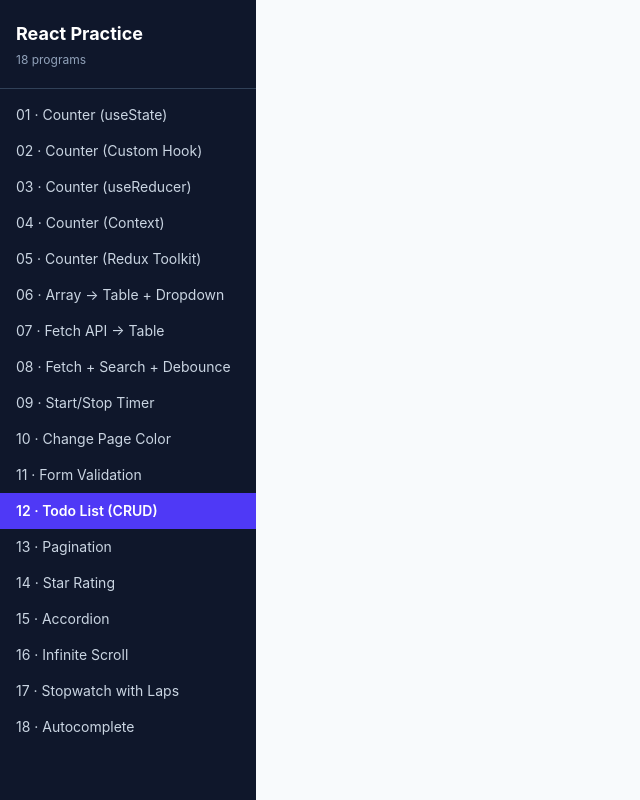
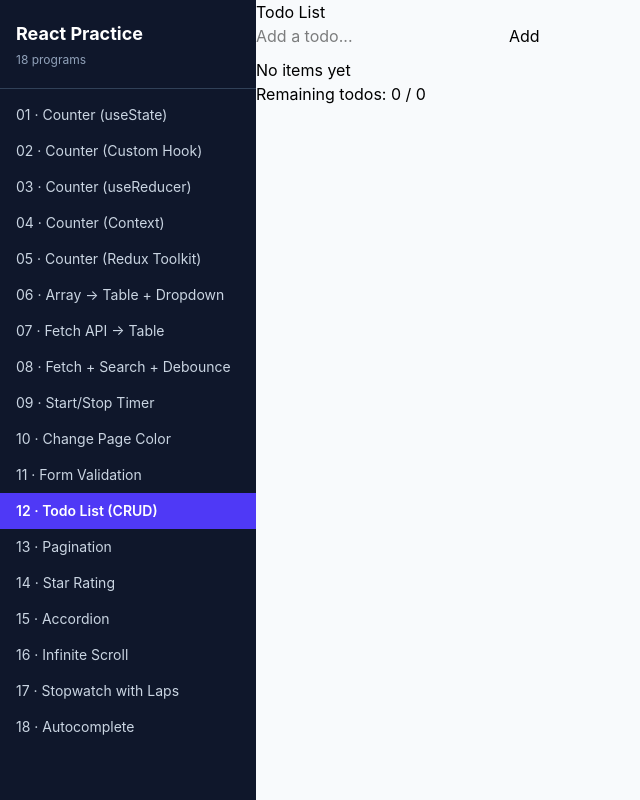
Before and after one commit to amrit-sbagga/full-stack-practice-programs, a React (Vite) app in the folder react-programs/: page /12-todo-list in a window 1280 px wide. Shown: the whole page, without its empty margins (0-640 px from the left). Built offline with nearby package versions, Linux system fonts and the light colour scheme.

Commit message:
feat: Implemented todo list program

```diff
--- a/react-programs/src/programs/12-todo-list/index.tsx
+++ b/react-programs/src/programs/12-todo-list/index.tsx
@@ -12,6 +12,117 @@
  *   - Show the count of remaining (incomplete) todos
  */
 
-export default function TodoList() {
-  return <div />;
+import { useState } from 'react';
+
+interface Todo {
+  id: number;
+  title: string;
+  done: boolean;
 }
+
+function TodoList() {
+
+  const [todos, setTodos] = useState<Todo[]>([]);
+  const [text, setText] = useState("");
+
+  // for edit
+  const [editId, setEditId] = useState<number | null>(null);
+  const [editText, setEditText] = useState('');
+
+  const addTodo = () => {
+    if(!text.trim()) return;
+
+    setTodos(prev => [
+     ...prev,
+     {
+       id: Date.now(),
+       title: text.trim(),
+       done: false
+     }
+    ]);
+    setText("");
+  }
+
+  const deleteTodo = (id: number) => {
+    setTodos(prev => prev.filter(todo => todo.id !== id));
+  }
+
+  const startEdit = (todo: Todo) => {
+    setEditId(todo.id);
+    setEditText(todo.title);
+  }
+
+  const saveEdit = (id: number) => {
+    if(!editText.trim()) return;
+    setTodos(prev =>
+      prev.map(todo =>
+        todo.id === id ? {...todo, title: editText.trim() } : todo)
+    );
+    setEditId(null);
+    setEditText('')
+  }
+
+  // for checkbox
+  const toggleDone = (id: number) => {
+    setTodos(prev => prev.map(todo =>
+      todo.id === id ? {...todo, done: !todo.done } : todo
+    ))
+  }
+
+
+  return (
+    <div style={{ maxWidth: '300px'}}>
+      <h2>Todo List</h2>
+      <div style={{'marginBottom' : '10px'}}>
+        <input
+          value={text}
+          placeholder="Add a todo..."
+          onChange={(e) => setText(e.target.value)}
+        />
+        <button onClick={addTodo}
+          style={{ 'marginLeft' : '5px'}}
+        >
+          Add
+        </button>
+      </div>
+
+      {todos.length === 0 && <p>No items yet</p>}
+
+      <p>Remaining todos: {todos.filter(todo => !todo.done).length} / {todos.length}</p>
+      <ul>
+        {
+          todos.map((todo) => (
+             <li key={todo.id}
+                style={{ 'marginTop' : '8px', 'display': 'flex', 'gap': '12px'}}>
+
+                {
+                 editId == todo.id ?
+                  (<>
+                    <input value={editText} onChange={(e) => setEditText(e.target.value)} />
+                    <button onClick={() => saveEdit(todo.id)}>Save</button>
+                  </>):
+                  (<>
+                    <input type="checkbox"
+                      checked={todo.done}
+                      onChange={() => toggleDone(todo.id)}
+                    />
+                    <span style={{ 'textDecoration':  todo.done ? 'line-through' : 'none'}}
+                     >{todo.title}</span>
+                    <button
+                      onClick={() => startEdit(todo)}
+                    >Edit Todo</button>
+                    <button
+                      onClick={() => deleteTodo(todo.id)}
+                    >Delete Todo</button>
+                  </>)
+                }
+
+            </li>
+          ))
+        }
+      </ul>
+    </div>);
+}
+
+
+export default TodoList;
```
